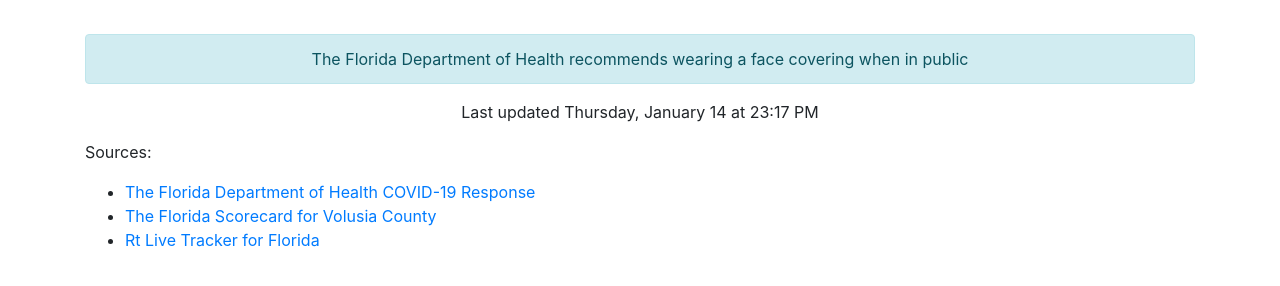
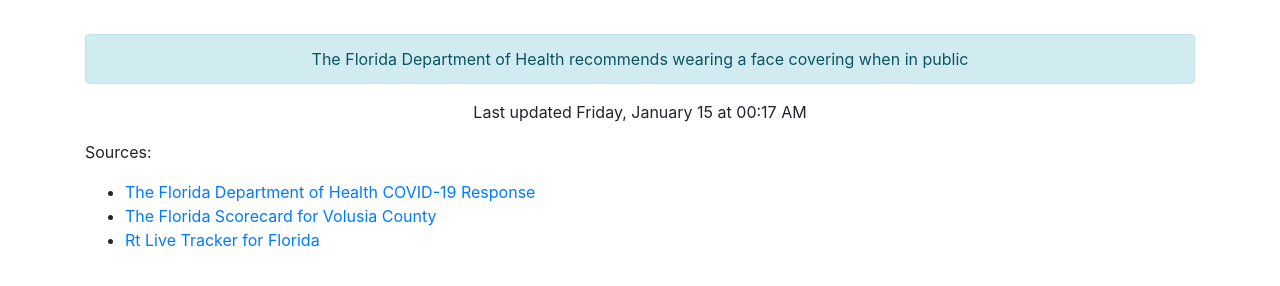
Before and after one commit to thinkjson/timeforchurch, a Jekyll site: the page built from index.md, in a window 1280 px wide. Shown: the part 586-872 px from the top of the page. Built offline with Jekyll 4.4.1, drawn with Linux system fonts in a browser that asks for light colours; our own code applies the rules of GitHub Pages for plain Markdown files.

Commit message:
Updating data

```diff
--- a/_includes/data.html
+++ b/_includes/data.html
@@ -10,4 +10,4 @@
     <div class="outcome text-success">YES</div>
     <div class="alert alert-info" role="alert">The Florida Department of Health recommends wearing a face covering when in public</div>
 
-    <p>Last updated Thursday, January 14 at 23:17 PM</p>
+    <p>Last updated Friday, January 15 at 00:17 AM</p>
```
